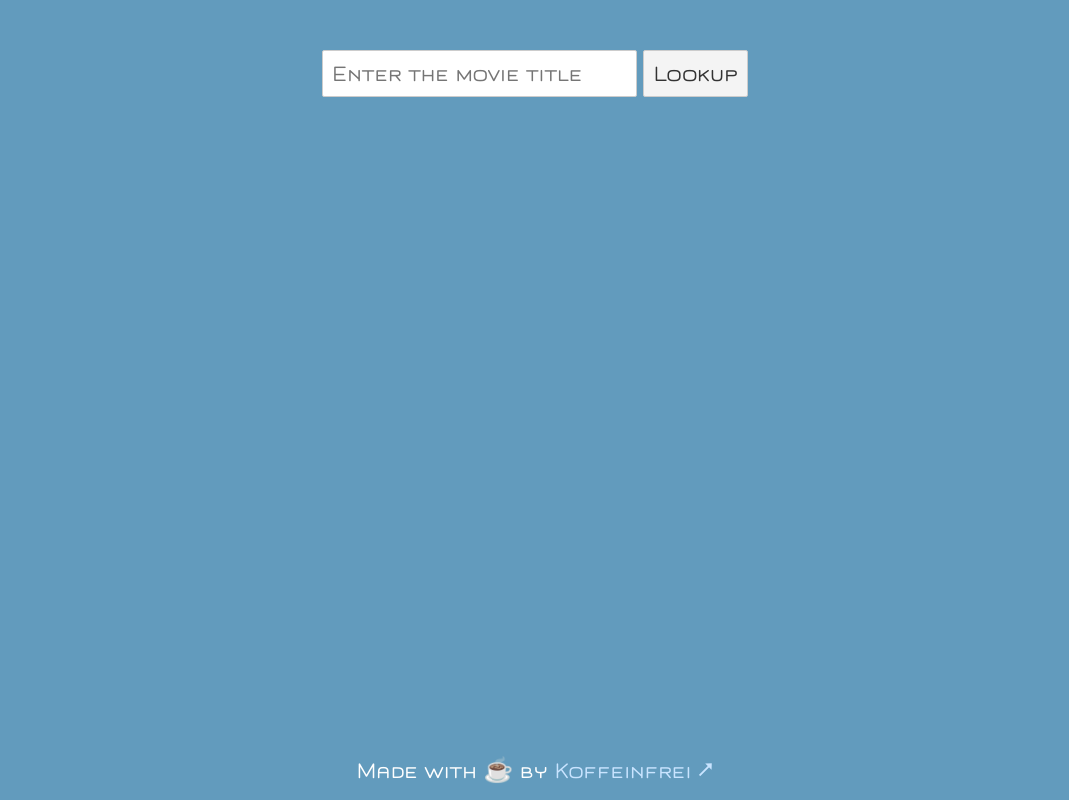
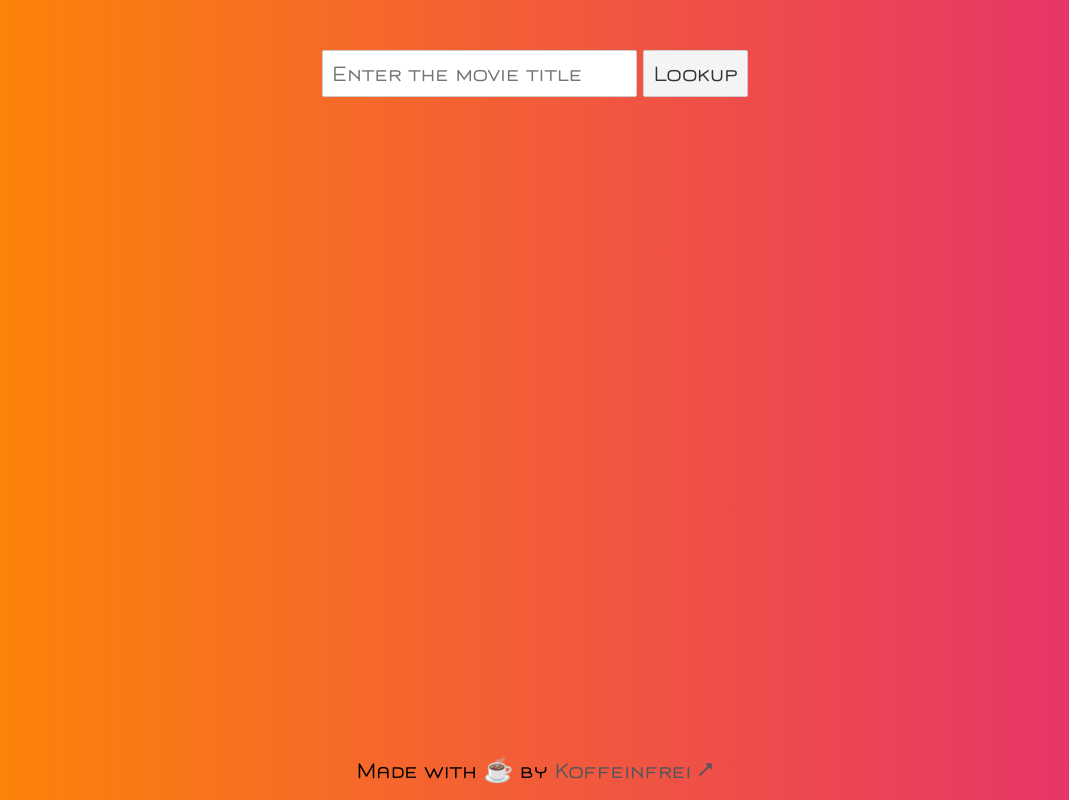
Before and after one commit to koffeinfrei/should-i-watch-this, a Svelte app: page / in a window 1280 px wide. Shown: the whole page, without its empty margins (105-1174 px from the left). Built offline with nearby package versions, Linux system fonts and the light colour scheme.

Commit message:
fresher background color
gradient stolen from css-tricks

```diff
--- a/public/global.css
+++ b/public/global.css
@@ -14,8 +14,8 @@ html, body {
 }
 
 body {
-  color: #fff;
-  background: #629bbd;
+  color: #000;
+  background-image: linear-gradient(to right,#ff8a00,#e52e71);
   margin: 0;
   padding: 50px 8px 8px 8px;
   box-sizing: border-box;
@@ -28,17 +28,14 @@ body {
   flex-direction: column;
 }
 
-a {
-  color: #c9e4ff;
+a,
+a:visited {
+  color: #50565c;
   text-decoration: none;
 }
 
 a:hover {
-  color: #3a5977;
-}
-
-a:visited {
-  color: #c9e4ff;
+  color: #000;
 }
 
 label {
--- a/src/Result.svelte
+++ b/src/Result.svelte
@@ -42,7 +42,7 @@ td.value {
 
 .border {
   padding-top: 8px;
-  border: 1px solid #ccc;
+  border: 1px solid #000;
 }
 
 .summary {
```
